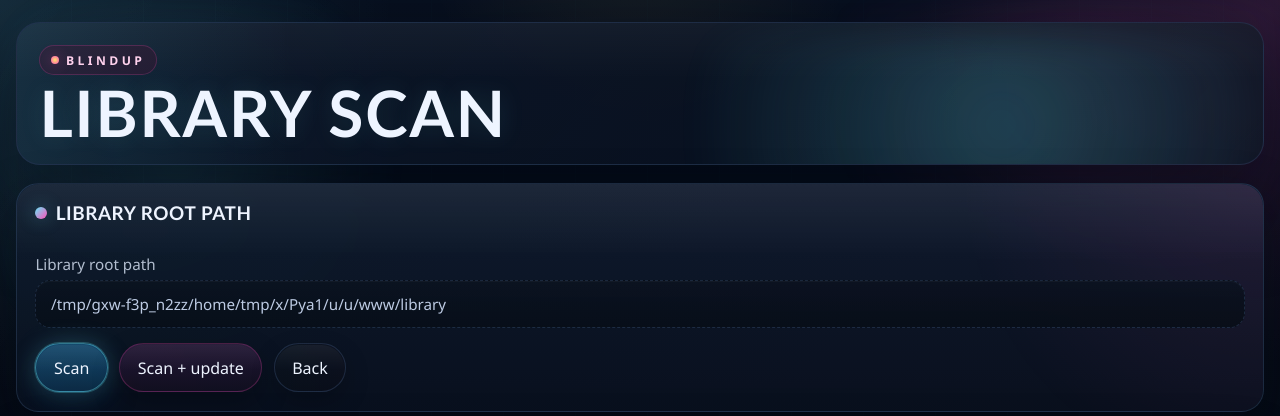
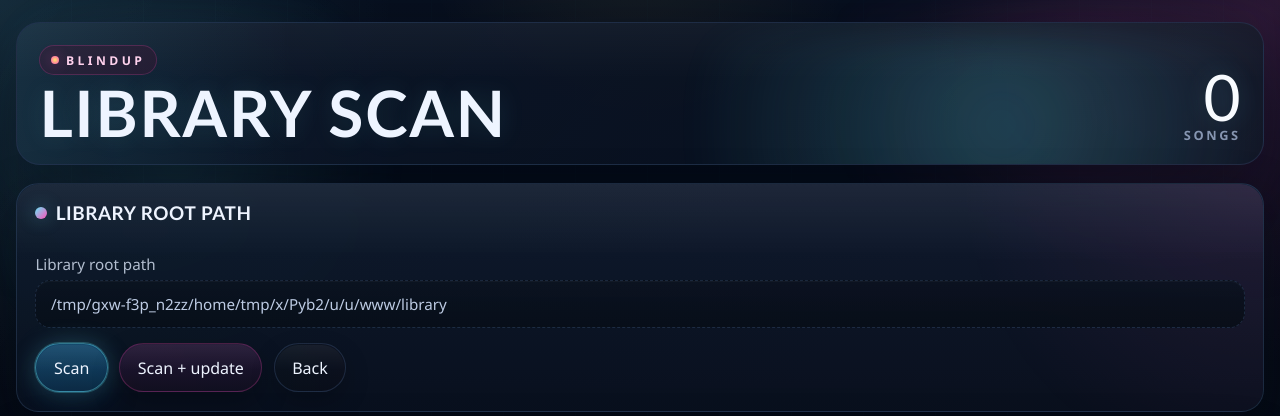
Before and after one commit to ChristianPRO1982/blind-up, a FastAPI app: page /scan in a window 1280 px wide. Shown: the top 416 px of the page. Run offline with FastAPI, Linux system fonts and the light colour scheme.

Commit message:
feat: add nomber of songs or blindtest

```diff
--- a/app/static/styles.css
+++ b/app/static/styles.css
@@ -396,9 +396,21 @@ h3 {
   pointer-events: none;
 }
 
+.page-header-main {
+  position: relative;
+  z-index: 1;
+  display: flex;
+  align-items: end;
+  justify-content: space-between;
+  gap: 1rem;
+}
+
+.page-header-copy {
+  min-width: 0;
+}
+
 .eyebrow {
   position: relative;
-  z-index: 1;
   display: inline-flex;
   align-items: center;
   gap: 0.45rem;
@@ -424,10 +436,43 @@ h3 {
 }
 
 .page-header h1 {
-  position: relative;
-  z-index: 1;
   max-width: 14ch;
   text-shadow: 0 0 26px rgba(103, 232, 249, 0.12);
+}
+
+.page-song-count {
+  display: grid;
+  justify-items: end;
+  flex: 0 0 auto;
+  text-align: right;
+}
+
+.page-song-count-value {
+  font-family: var(--font-display);
+  font-size: clamp(2.4rem, 5vw, 4.1rem);
+  line-height: 0.9;
+  color: #f8fbff;
+  text-shadow: 0 0 26px rgba(103, 232, 249, 0.16);
+}
+
+.page-song-count-label {
+  color: var(--text-muted);
+  font-size: 0.8rem;
+  font-weight: 700;
+  letter-spacing: 0.2em;
+  text-transform: uppercase;
+}
+
+.page-song-count-inline {
+  align-items: end;
+}
+
+.page-song-count-inline .page-song-count-value {
+  font-size: clamp(1.8rem, 3vw, 2.8rem);
+}
+
+.page-song-count-inline .page-song-count-label {
+  font-size: 0.72rem;
 }
 
 .brand-mark {
@@ -756,6 +801,7 @@ body.modal-open {
 .library-item-subtitle,
 .song-card-times,
 .library-item-details,
+.home-blindtest-count,
 .home-blindtest-updated,
 .player-position,
 .player-panel-label,
@@ -1916,6 +1962,14 @@ body[data-page="player"] .app-shell {
 }
 
 @media (max-width: 820px) {
+  .page-header-main {
+    align-items: start;
+  }
+
+  .page-song-count-value {
+    font-size: clamp(2rem, 8vw, 3rem);
+  }
+
   .home-action-buttons,
   .scan-summary-grid,
   .time-grid {
--- a/app/templates/base.html
+++ b/app/templates/base.html
@@ -19,8 +19,21 @@
     <main class="app-shell">
       {% if page_id != "home" %}
         <header class="page-header">
-          <p class="eyebrow">BlindUp</p>
-          <h1 id="page-title">{{ page_title }}</h1>
+          <div class="page-header-main">
+            <div class="page-header-copy">
+              <p class="eyebrow">BlindUp</p>
+              <h1 id="page-title">{{ page_title }}</h1>
+            </div>
+            <div
+              id="page-song-count"
+              class="page-song-count"
+              aria-live="polite"
+              hidden
+            >
+              <span id="page-song-count-value" class="page-song-count-value">0</span>
+              <span class="page-song-count-label">songs</span>
+            </div>
+          </div>
         </header>
       {% else %}
         <h1 id="page-title" class="visually-hidden">{{ page_title }}</h1>
--- a/app/templates/home.html
+++ b/app/templates/home.html
@@ -25,8 +25,12 @@
     </aside>
 
     <section class="home-list-panel panel" aria-labelledby="home-list-title">
-      <div class="panel-heading">
+      <div class="panel-heading panel-heading-split">
         <h2 id="home-list-title">Local blindtests</h2>
+        <div id="home-blindtest-count" class="page-song-count page-song-count-inline" aria-live="polite">
+          <span id="home-blindtest-count-value" class="page-song-count-value">0</span>
+          <span class="page-song-count-label">blindtests</span>
+        </div>
       </div>
       <div id="home-blindtest-list" class="home-blindtest-list"></div>
     </section>
```
Also changed, not shown: app/repositories/blindtest_repository.py (+8 -2 lines), tests/test_app.py (+2 -0 lines), tests/test_blindtest_repository.py (+16 -0 lines), app/static/app.js.
